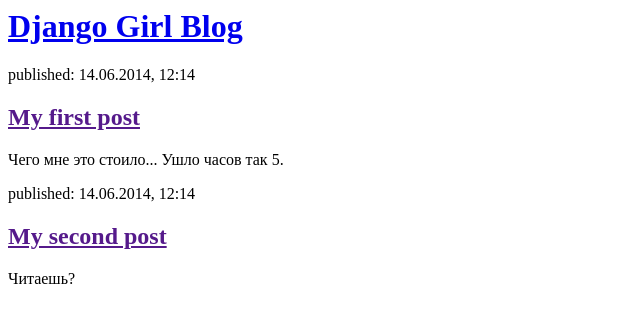
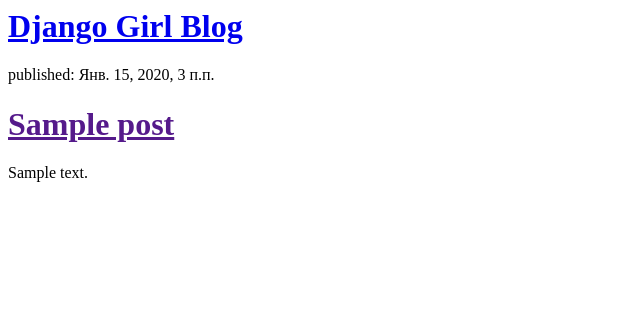
Before and after one commit to rentkari/my-first-blog, a Django app: template blog/templates/blog/post_list.html in a window 1280 px wide. Shown: the top 323 px of the page, without its empty margins (0-640 px from the left). Run offline with Django 3.2, Linux system fonts and the light colour scheme; the template is opened without the code that fills it: values that come from a table or form of the project are taken from there, others are empty; tables that the repository leaves empty hold one stand-in row (values such as "Sample post").

Commit message:
Modified templates to display posts from database.

```diff
--- a/blog/templates/blog/post_list.html
+++ b/blog/templates/blog/post_list.html
@@ -6,17 +6,12 @@
         <div>
             <h1><a href="/">Django Girl Blog</a></h1>
         </div>
-
-        <div>
-            <p>published: 14.06.2014, 12:14</p>
-            <h2><a href="">My first post</a></h2>
-            <p>Чего мне это стоило... Ушло часов так 5.
-        </div>
-
-        <div>
-            <p>published: 14.06.2014, 12:14</p>
-            <h2><a href="">My second post</a></h2>
-            <p>Читаешь?
-        </div>
+        {% for post in posts %}
+            <div>
+                <p>published: {{ post.published_date }}</p>
+                <h1><a href="">{{ post.title }}</a></h1>
+                <p>{{ post.text|linebreaksbr }}</p>
+            </div>
+        {% endfor %}
     </body>
 </html>
--- a/blog/views.py
+++ b/blog/views.py
@@ -1,5 +1,7 @@
 from django.shortcuts import render
-
+from django.utils import timezone
+from .models import Post
 # Create your views here.
 def post_list(request):
-    return render(request, 'blog/post_list.html')
+    posts = Post.objects.filter(published_date__lte=timezone.now()).order_by('published_date')
+    return render(request, 'blog/post_list.html', {'posts': posts})
```
